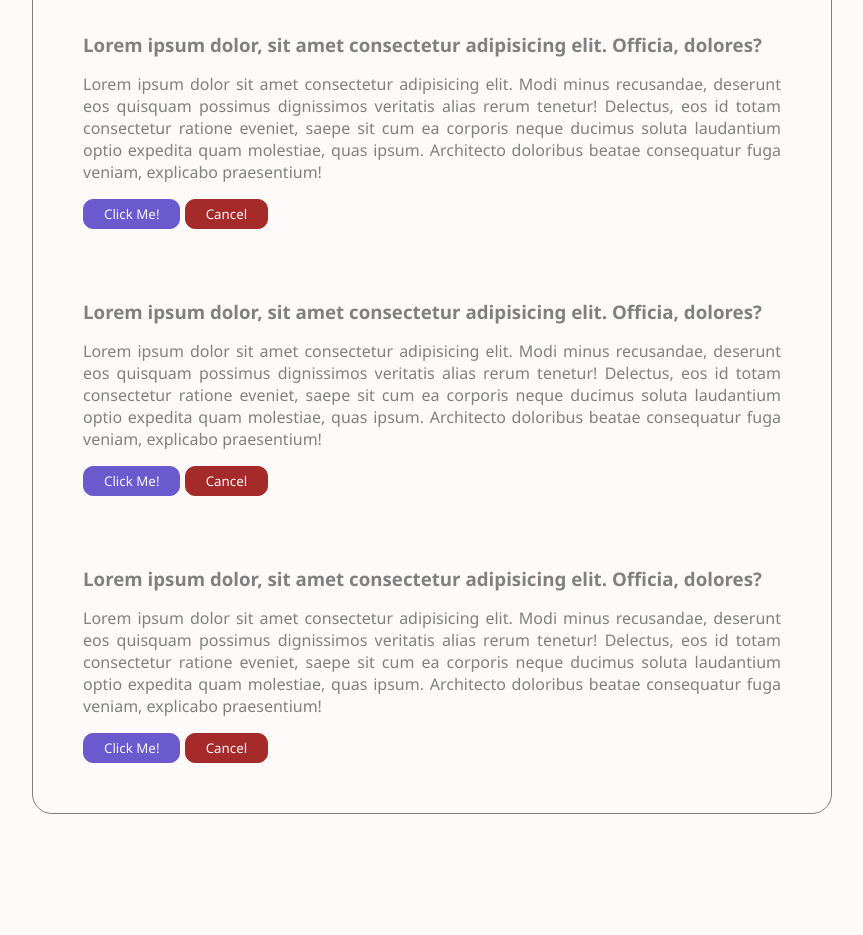
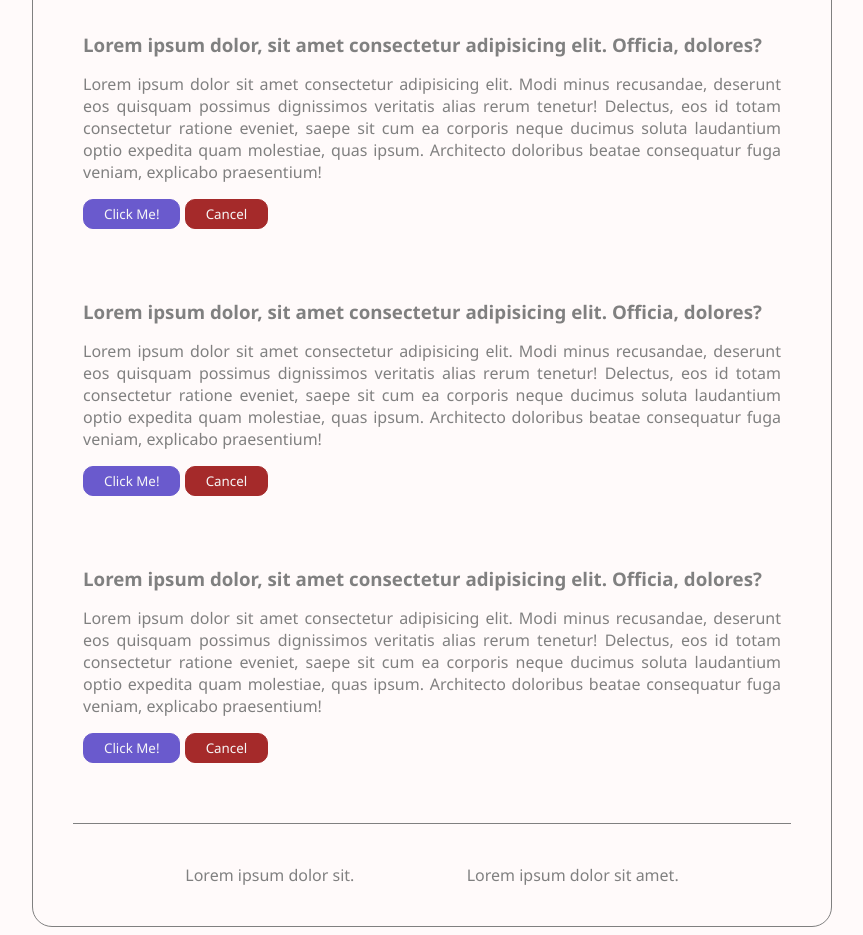
Before and after one commit to Angelozam17/Falcons, a plain HTML site: page index.html in a window 1280 px wide. Shown: the part 165-1100 px from the top of the page, without its empty margins (208-1071 px from the left). Before the commit the page ends 987 px from the top, so only its background shows below. Drawn offline with Linux system fonts and the light colour scheme.

Commit message:
Add footer in -b experimentals

```diff
--- a/index.html
+++ b/index.html
@@ -32,6 +32,12 @@
             <button class="btn-ok" type="button">Click Me!</button>
             <button class="btn-cancel" type="button">Cancel</button>
         </article>
+
+        <div class="footer">
+            <div class="footer__right">Lorem ipsum dolor sit.</div>
+            <div class="footer__left">Lorem ipsum dolor sit amet.</div>
+        </div>
     </section>
+
 </body>
 </html>
--- a/styles/main.css
+++ b/styles/main.css
@@ -95,3 +95,11 @@ button{
     color: slateblue;
     border: 1px solid slateblue;
 }
+
+.footer{
+    padding-top: 40px;
+    border-top: 1px solid gray;
+    width: 100%;
+    display: flex;
+    justify-content: space-evenly;
+}
```
